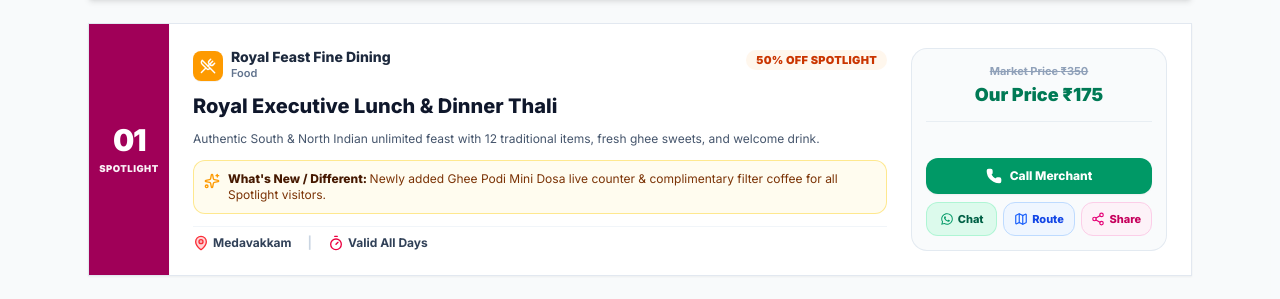
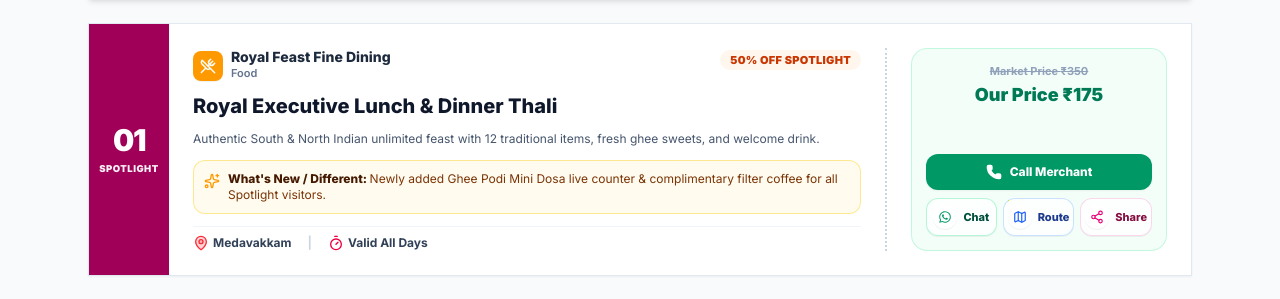
Before and after one commit to bala290498/central-marketplace-03, a Next.js app: page /spotlight in a window 1280 px wide. Shown: the part 449-748 px from the top of the page. Built offline with nearby package versions, Linux system fonts and the light colour scheme; no server answers.

Commit message:
Split spotlight content and right section with dotted vertical line, light green container, no inner line, and circular white action icons

```diff
--- a/src/components/SpotlightView.tsx
+++ b/src/components/SpotlightView.tsx
@@ -228,8 +228,8 @@ export function SpotlightView({ initialOffers }: SpotlightViewProps) {
                       </span>
                     </div>
 
-                    {/* Middle: Core Details */}
-                    <div className="flex-1 min-w-0 flex flex-col justify-between">
+                    {/* Middle: Core Details (Separated from Right container by a dotted vertical line) */}
+                    <div className="flex-1 min-w-0 flex flex-col justify-between pr-6 border-r-2 border-dotted border-slate-300">
                       <div>
                         {/* Header: Icon + Brand Name (Line 1) & Category (Line 2) + Badge Pill */}
                         <div className="flex items-start justify-between gap-3 mb-3">
@@ -295,11 +295,11 @@ export function SpotlightView({ initialOffers }: SpotlightViewProps) {
                       </div>
                     </div>
 
-                    {/* Right: Unified Pricing & Actions Container */}
-                    <div className="w-64 bg-slate-50/80 border border-slate-200/90 rounded-2xl p-3.5 flex flex-col justify-between flex-shrink-0">
-                      {/* Special Pricing Display */}
+                    {/* Right: Light Low-Intensity Green Container (No horizontal line) */}
+                    <div className="w-64 bg-emerald-50/60 border border-emerald-200/60 rounded-2xl p-3.5 flex flex-col justify-between flex-shrink-0">
+                      {/* Special Pricing Display (Without inner horizontal line) */}
                       {offer.marketPrice && offer.ourPrice ? (
-                        <div className="text-center pb-3 border-b border-slate-200/70 mb-3">
+                        <div className="text-center mb-3">
                           <div className="text-[11px] font-bold text-slate-400 line-through mb-0.5">
                             Market Price {offer.marketPrice}
                           </div>
@@ -329,10 +329,12 @@ export function SpotlightView({ initialOffers }: SpotlightViewProps) {
                               href={whatsappUrl}
                               target="_blank"
                               rel="noopener noreferrer"
-                              className="flex-1 py-2 px-1.5 bg-emerald-100/70 hover:bg-emerald-100 text-emerald-800 border border-emerald-200/80 text-[11px] font-extrabold text-center flex items-center justify-center gap-1 rounded-xl"
+                              className="flex-1 py-1.5 px-1 bg-white/70 hover:bg-white text-emerald-900 border border-emerald-200/80 text-[11px] font-extrabold text-center flex items-center justify-center gap-1.5 rounded-xl transition-colors shadow-2xs"
                               title="Chat on WhatsApp"
                             >
-                              <WhatsAppIcon className="w-3.5 h-3.5 text-emerald-600 flex-shrink-0" />
+                              <div className="w-6 h-6 rounded-full bg-white shadow-2xs flex items-center justify-center flex-shrink-0">
+                                <WhatsAppIcon className="w-3.5 h-3.5 text-emerald-600" />
+                              </div>
                               <span>Chat</span>
                             </a>
                           )}
@@ -342,10 +344,12 @@ export function SpotlightView({ initialOffers }: SpotlightViewProps) {
                               href={mapLink}
                               target="_blank"
                               rel="noopener noreferrer"
-                              className="flex-1 py-2 px-1.5 bg-blue-50 hover:bg-blue-100 text-blue-700 border border-blue-200 text-[11px] font-extrabold flex items-center justify-center gap-1 rounded-xl"
+                              className="flex-1 py-1.5 px-1 bg-white/70 hover:bg-white text-blue-900 border border-blue-200/80 text-[11px] font-extrabold flex items-center justify-center gap-1.5 rounded-xl transition-colors shadow-2xs"
                               title="View Route"
                             >
-                              <Map className="w-3.5 h-3.5 text-blue-600 flex-shrink-0" />
+                              <div className="w-6 h-6 rounded-full bg-white shadow-2xs flex items-center justify-center flex-shrink-0">
+                                <Map className="w-3.5 h-3.5 text-blue-600" />
+                              </div>
                               <span>Route</span>
                             </a>
                           )}
@@ -353,10 +357,12 @@ export function SpotlightView({ initialOffers }: SpotlightViewProps) {
                           <button
                             type="button"
                             onClick={() => handleShare(offer)}
-                            className="flex-1 py-2 px-1.5 bg-pink-50 hover:bg-pink-100 text-pink-700 border border-pink-200 text-[11px] font-extrabold flex items-center justify-center gap-1 cursor-pointer rounded-xl"
+                            className="flex-1 py-1.5 px-1 bg-white/70 hover:bg-white text-pink-900 border border-pink-200/80 text-[11px] font-extrabold flex items-center justify-center gap-1.5 cursor-pointer rounded-xl transition-colors shadow-2xs"
                             title="Share Deal"
                           >
-                            <Share2 className="w-3.5 h-3.5 text-pink-600 flex-shrink-0" />
+                            <div className="w-6 h-6 rounded-full bg-white shadow-2xs flex items-center justify-center flex-shrink-0">
+                              <Share2 className="w-3.5 h-3.5 text-pink-600" />
+                            </div>
                             <span>Share</span>
                           </button>
                         </div>
@@ -459,10 +465,12 @@ export function SpotlightView({ initialOffers }: SpotlightViewProps) {
                           href={whatsappUrl}
                           target="_blank"
                           rel="noopener noreferrer"
-                          className="flex-1 py-2.5 px-1 bg-emerald-50 text-emerald-700 border border-emerald-200 text-[11px] font-extrabold flex items-center justify-center gap-1 rounded-xl"
+                          className="flex-1 py-1.5 px-1 bg-emerald-50 text-emerald-900 border border-emerald-200 text-[11px] font-extrabold flex items-center justify-center gap-1 rounded-xl shadow-2xs"
                           title="Chat on WhatsApp"
                         >
-                          <WhatsAppIcon className="w-3.5 h-3.5 text-emerald-600 flex-shrink-0" />
+                          <div className="w-5.5 h-5.5 rounded-full bg-white shadow-2xs flex items-center justify-center flex-shrink-0">
+                            <WhatsAppIcon className="w-3 h-3 text-emerald-600" />
+                          </div>
                           <span>Chat</span>
                         </a>
                       )}
@@ -472,10 +480,12 @@ export function SpotlightView({ initialOffers }: SpotlightViewProps) {
                           href={mapLink}
                           target="_blank"
                           rel="noopener noreferrer"
-                          className="flex-1 py-2.5 px-1 bg-blue-50 text-blue-700 border border-blue-200 text-[11px] font-extrabold flex items-center justify-center gap-1 rounded-xl"
+                          className="flex-1 py-1.5 px-1 bg-blue-50 text-blue-900 border border-blue-200 text-[11px] font-extrabold flex items-center justify-center gap-1 rounded-xl shadow-2xs"
                           title="View Route"
                         >
-                          <Map className="w-3.5 h-3.5 text-blue-600 flex-shrink-0" />
+                          <div className="w-5.5 h-5.5 rounded-full bg-white shadow-2xs flex items-center justify-center flex-shrink-0">
+                            <Map className="w-3 h-3 text-blue-600" />
+                          </div>
                           <span>Route</span>
                         </a>
                       )}
@@ -483,10 +493,12 @@ export function SpotlightView({ initialOffers }: SpotlightViewProps) {
                       <button
                         type="button"
                         onClick={() => handleShare(offer)}
-                        className="flex-1 py-2.5 px-1 bg-pink-50 text-pink-700 border border-pink-200 text-[11px] font-extrabold flex items-center justify-center gap-1 cursor-pointer rounded-xl"
+                        className="flex-1 py-1.5 px-1 bg-pink-50 text-pink-900 border border-pink-200 text-[11px] font-extrabold flex items-center justify-center gap-1 cursor-pointer rounded-xl shadow-2xs"
                         title="Share Deal"
                       >
-                        <Share2 className="w-3.5 h-3.5 text-pink-600 flex-shrink-0" />
+                        <div className="w-5.5 h-5.5 rounded-full bg-white shadow-2xs flex items-center justify-center flex-shrink-0">
+                          <Share2 className="w-3 h-3 text-pink-600" />
+                        </div>
                         <span>Share</span>
                       </button>
                     </div>
```
